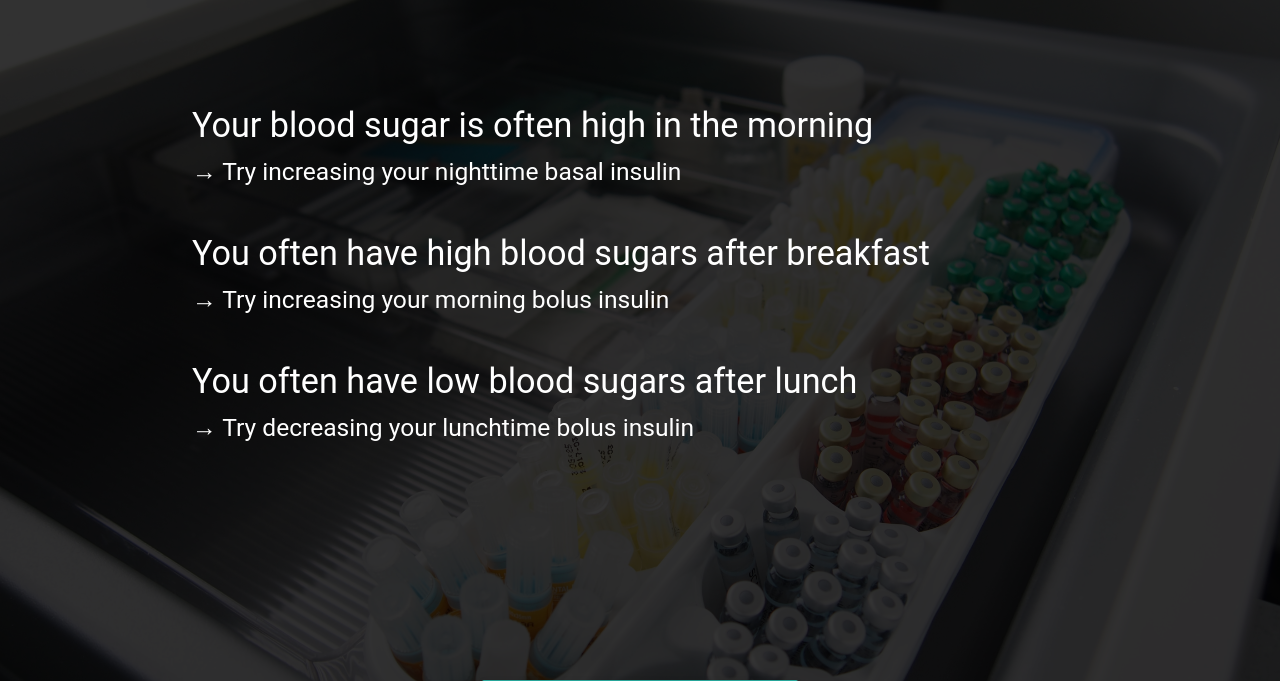
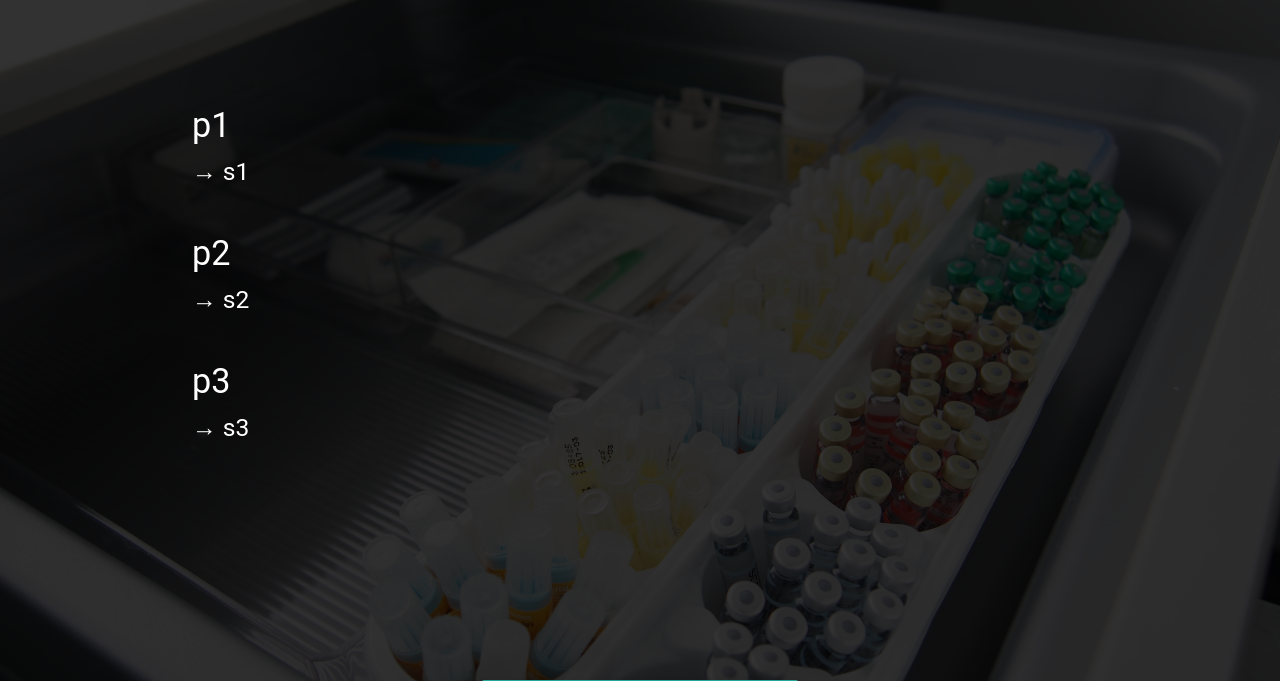
Before and after one commit to WesleyAC/hophacks, a Flask app: page /trends in a window 1280 px wide. Shown: the top 681 px of the page. Run offline with Flask 2, Linux system fonts and the light colour scheme; parts of the project's set-up code (start-up, migrations or seed data) failed here and were passed over; some web fonts are replaced.

Commit message:
Templatize trends page

```diff
--- a/main.py
+++ b/main.py
@@ -24,4 +24,10 @@ def trends():
     global demodata
     if "demo" in session and session["demo"]:
         print(analyze.get_problems(demodata))
-    return render_template('trends.html')
+    return render_template('trends.html',
+            problem1="p1",
+            solution1="s1",
+            problem2="p2",
+            solution2="s2",
+            problem3="p3",
+            solution3="s3")
--- a/templates/trends.html
+++ b/templates/trends.html
@@ -22,18 +22,18 @@
       <div class="trend-list">
         <ul>
           <li>
-            <h4 class="white-text"> Your blood sugar is often high in the morning </h5>
-	    <h5 class="white-text"> → Try increasing your nighttime basal insulin </h6>
+            <h4 class="white-text"> {{ problem1 }} </h5>
+            <h5 class="white-text"> → {{solution1 }} </h6>
             <br>
           </li>
           <li>
-            <h4 class="white-text"> You often have high blood sugars after breakfast </h5>
-            <h5 class="white-text"> → Try increasing your morning bolus insulin </h6>
+            <h4 class="white-text"> {{ problem2 }} </h5>
+            <h5 class="white-text"> → {{solution2 }} </h6>
             <br>
           </li>
           <li>
-            <h4 class="white-text"> You often have low blood sugars after lunch </h5>
-	    <h5 class="white-text"> → Try decreasing your lunchtime bolus insulin </h6>
+            <h4 class="white-text"> {{ problem3 }} </h5>
+            <h5 class="white-text"> → {{solution3 }} </h6>
             <br>
           </li>
         </ul>
```
Lines whose indentation alone changed are shown as unchanged.
